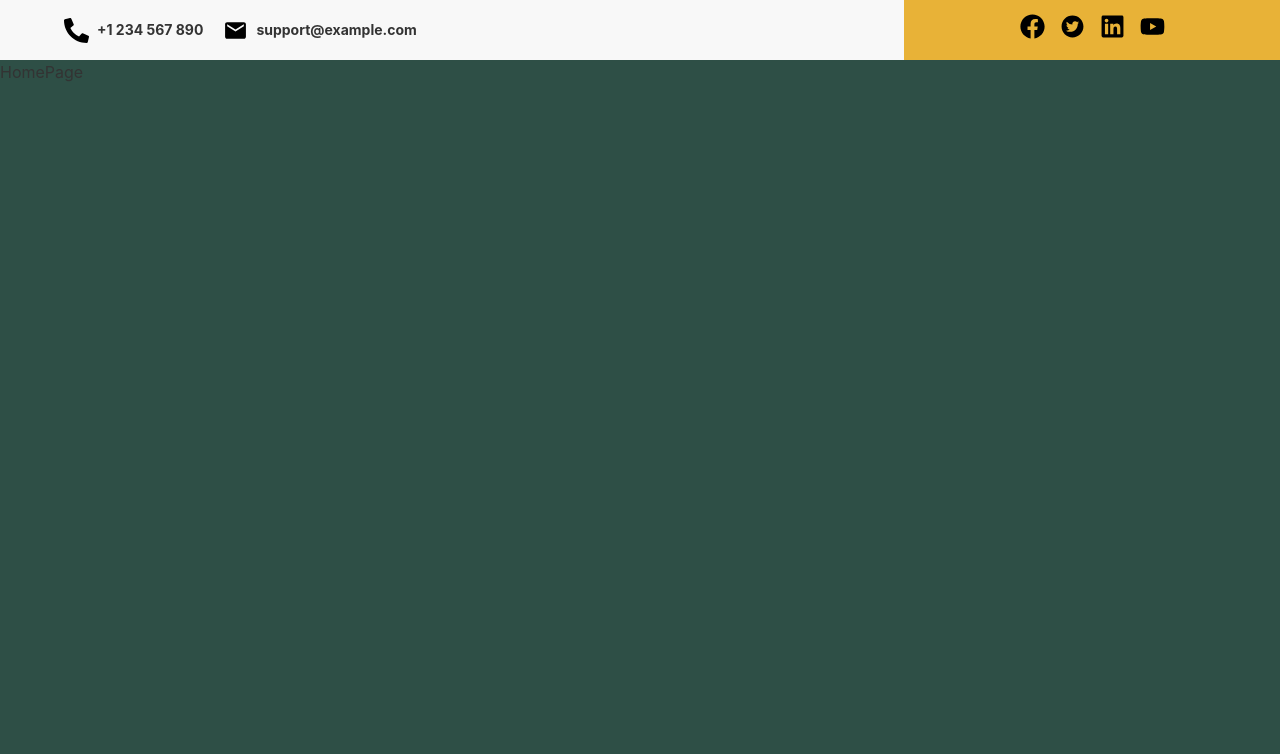
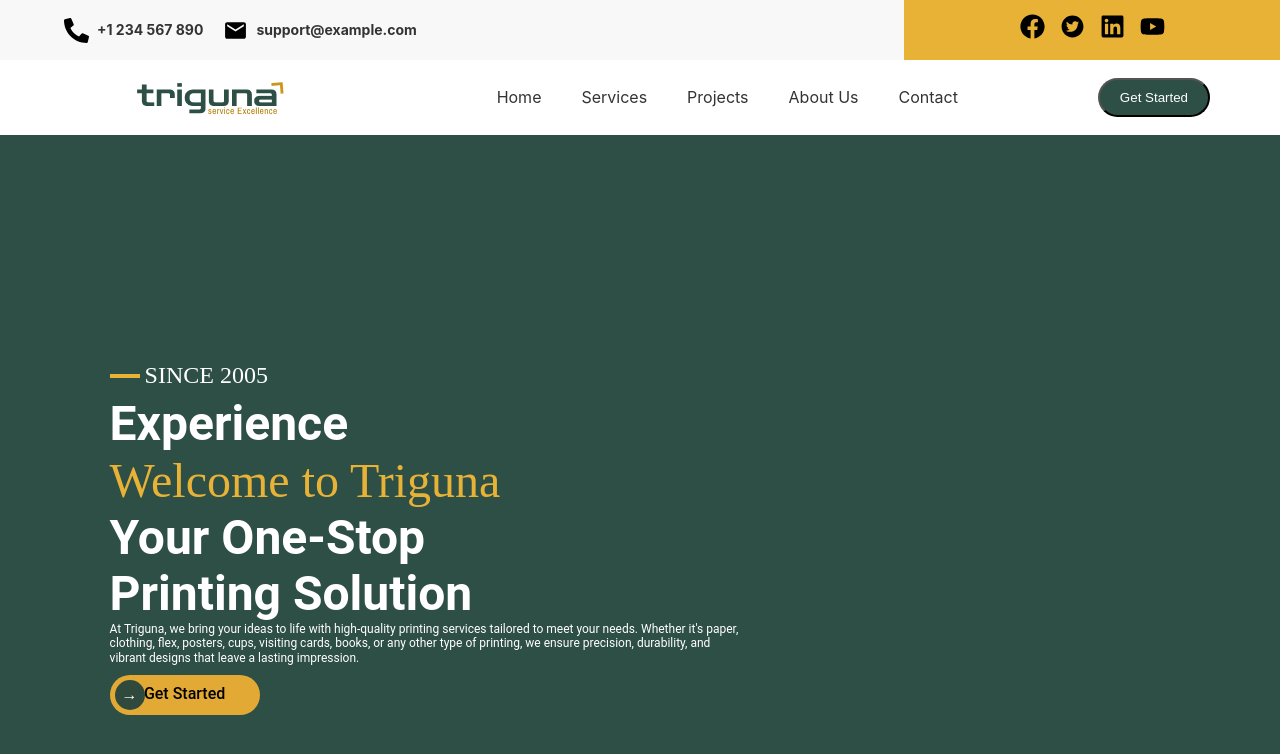
Before and after one commit to Nishantk2001/Triguna-Printing, a React (Vite) app: page / in a window 1280 px wide. Shown: the top 754 px of the page. Built offline with nearby package versions, Linux system fonts and the light colour scheme.

Commit message:
feat: Created the Hero and navbar section

```diff
--- a/src/App.tsx
+++ b/src/App.tsx
@@ -2,11 +2,13 @@ import { BrowserRouter, Routes, Route } from 'react-router-dom';
 import './App.css';
 import HomePage from './Pages/HomePage/HomePage';
 import ContactBar from './Components/ContactBar/ContactBar';
+import Navbar from './Components/Navbar/Navbar';
 
 function App() {
   return (
     <>
       <ContactBar />
+      <Navbar />
       <BrowserRouter>
         <Routes>
           <Route path="/" element={<HomePage />} />
--- a/src/Components/Hero/Hero.tsx
+++ b/src/Components/Hero/Hero.tsx
@@ -0,0 +1,24 @@
+import styles from "./hero.module.css"
+export default function Hero() {
+  return (
+    <div className={styles.hero}>
+        <div className={styles.sectionHero}>
+            <div className={styles.firstline}>
+                <div className={styles.line}></div>
+                <p>SINCE 2005</p>
+            </div>
+            <p className={styles.exp}>Experience</p>
+            <p className={styles.text}>Welcome to Triguna</p>
+            <p className={styles.text1}>Your One-Stop</p>
+            <p className={styles.text2}>Printing Solution</p>
+            <p className={styles.paragraph}>At Triguna, we bring your ideas to life with high-quality printing services tailored to meet your needs. Whether it's paper, clothing, flex, posters, cups, visiting cards, books, or any other type of printing,
+            we ensure precision, durability, and vibrant designs that leave a lasting impression.</p>
+
+            <button className={styles.customButton}>
+                <span className={styles.icon}>&rarr;</span>
+                <span className={styles.btntext}>Get Started</span>
+            </button>
+        </div>
+    </div>
+  )
+}
--- a/src/Components/Hero/hero.module.css
+++ b/src/Components/Hero/hero.module.css
@@ -0,0 +1,121 @@
+.hero {
+    display: flex;
+    align-items: center;
+    height: 100vh;
+    color: white;
+    padding-left: 7%;
+  }
+
+  .sectionHero {
+    display: flex;
+    flex-direction: column;
+    padding: 20px;
+    border-radius: 8px;
+  }
+
+  .firstline {
+    display: flex;
+    align-items: center;
+    gap: 5px;
+  }
+
+  .firstline .line {
+    width: 30px;
+    height: 4px;
+    background-color: #E8B237;
+  }
+
+  .firstline p {
+    font-family: Pragati Narrow;
+    font-weight: 400;
+    font-size: 24px;
+    line-height: 40.61px;
+    letter-spacing: 15%;
+    color: #FFFFFF;
+  }
+
+  .exp{
+    font-family: Roboto;
+    font-weight: 700;
+    font-size: 48px;
+    line-height: 56.25px;
+    letter-spacing: 9%;
+  }
+
+  .text {
+    font-family: Sedan SC;
+    font-weight: 400;
+    font-size: 48px;
+    line-height: 57.6px;
+    letter-spacing: 9%;
+    color: #E8B237;
+  }
+
+  .text1 {
+    font-family: Roboto;
+    font-weight: 700;
+    font-size: 48px;
+    line-height: 56.25px;
+    letter-spacing: 9%;
+    color: #ffffff;
+  }
+
+  .text2 {
+    font-family: Roboto;
+    font-weight: 700;
+    font-size: 48px;
+    line-height: 56.25px;
+    letter-spacing: 9%;
+    color: #ffffff;
+  }
+
+  .paragraph {
+    max-width: 640px;
+    font-family: Roboto;
+    font-weight: 400;
+    font-size: 12px;
+    line-height: 14.06px;
+    letter-spacing: 9%;
+  }
+
+  .customButton {
+    display: flex;
+    align-items: center;
+    justify-content: flex-start;
+    gap: 20px;
+    border: none;
+    border-radius: 50px;
+    background-color: #E2AA34; /* Golden Yellow */
+    padding: 5px 10px;
+    position: relative;
+    max-width: 150px;
+    height: 40px;
+    cursor: pointer;
+    transition: 0.3s ease-in-out;
+    margin-top: 10px;
+  }
+
+  .icon {
+    background-color: #2F4A3D; /* Dark Green */
+    color: white;
+    border-radius: 50%;
+    width: 30px;
+    height: 30px;
+    display: flex;
+    align-items: center;
+    justify-content: center;
+    font-size: 16px;
+    position: absolute;
+    left: 5px;
+  }
+
+  .btntext {
+    flex-grow: 1;
+    text-align: center;
+    font-family: Roboto;
+    font-weight: 500;
+    font-size: 16px;
+    line-height: 18.75px;
+    letter-spacing: 1%;
+    color: black;
+  }
--- a/src/Components/Navbar/Navbar.tsx
+++ b/src/Components/Navbar/Navbar.tsx
@@ -0,0 +1,20 @@
+import styles from "./navbar.module.css"
+export default function Navbar() {
+  return (
+    <div className={styles.navbar}>
+        <div className={styles.img}>
+         <img src="./Logo.png" alt="Placeholder Image" />
+        </div>
+        <div className={styles.section}>
+        <nav className={styles.nav}>
+          <p >Home</p>
+          <p >Services</p>
+          <p >Projects</p>
+          <p >About Us</p>
+          <p >Contact</p>
+        </nav>
+          <button className={styles.btn}>Get Started</button>
+        </div>
+    </div>
+  )
+}
--- a/src/Components/Navbar/navbar.module.css
+++ b/src/Components/Navbar/navbar.module.css
@@ -0,0 +1,42 @@
+/* Main Contact Bar Container */
+.navbar {
+    display: flex;
+    justify-content: space-around;
+    align-items: center;
+    background: #ffffff;
+    width: 100%;
+    min-height: 75px;
+    height: auto;
+}
+
+.img {
+    flex: 10;
+    display: flex;
+    align-items: center;
+    justify-content: center;
+}
+
+
+.nav{
+    display: flex;
+    justify-content: center;
+    align-items: center;
+    gap: 40px;
+}
+
+.nav a {
+    font-size: 16px;
+}
+
+.btn {
+    background-color: #2E4F46;
+    padding: 10px 20px;
+    color: white;
+    border-radius: 9999px;
+}
+
+.section {
+    flex: 20;
+    display: flex;
+    justify-content: space-around;
+}
--- a/src/Pages/HomePage/HomePage.tsx
+++ b/src/Pages/HomePage/HomePage.tsx
@@ -1,3 +1,7 @@
+import Hero from "../../Components/Hero/Hero";
+
 export default function HomePage() {
-  return <div>HomePage</div>;
+  return (<div>
+    <Hero />
+    </div>);
 }
```
Also changed, not shown: public/Logo.png (added).
